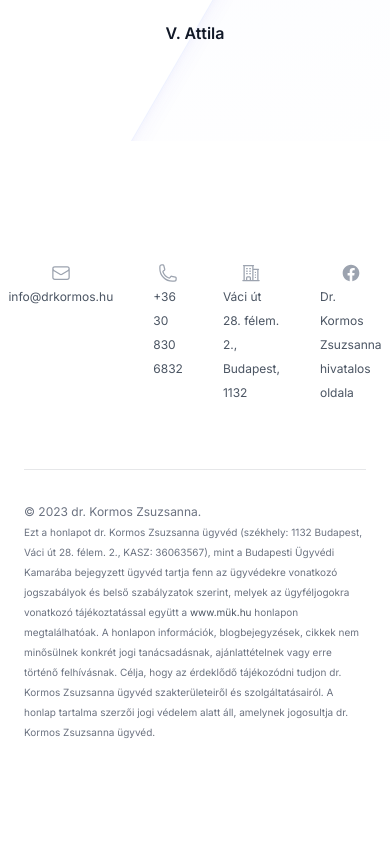
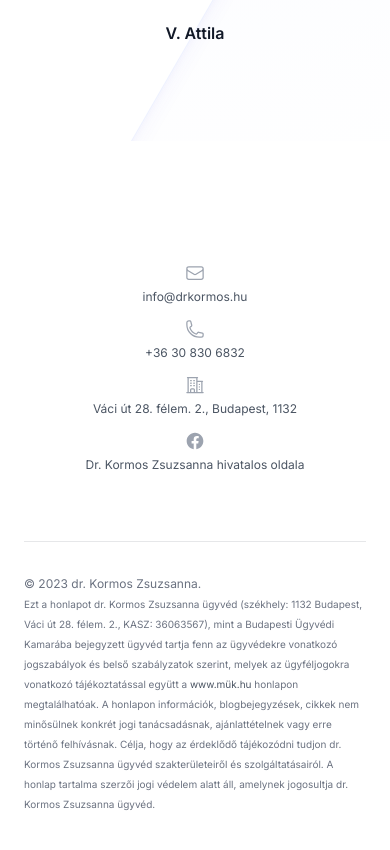
Before and after one commit to gabordobrei/drkormos.hu, a Next.js app: page / in a window 390 px wide. Shown: the part 2847-3697 px from the top of the page. Before the commit the page ends 3669 px from the top, so only its background shows below. Built offline with nearby package versions, Linux system fonts and the light colour scheme.

Commit message:
Make footer more responsive

```diff
--- a/src/app/(components)/Footer.tsx
+++ b/src/app/(components)/Footer.tsx
@@ -32,10 +32,10 @@ export default function Footer() {
   return (
     <footer className="bg-white">
       <div className="mx-auto max-w-7xl overflow-hidden px-6 py-20 sm:py-24 lg:px-8">
-        <div className="mt-10 flex justify-center space-x-10">
+        <div className="mt-10 grid gap-2 sm:grid-cols-2 md:grid-cols-4">
           {navigation.contact.map(it => (
+            <div key={it.name} className="flex justify-center text-center">
               <a
-              key={it.name}
                 title={it.name + ': ' + it.link.title}
                 href={it.link.href}
                 className="flex flex-col items-center text-gray-400 hover:text-gray-500"
@@ -44,6 +44,7 @@ export default function Footer() {
                 <it.icon className="h-6 w-5 text-gray-400 group-hover:text-gray-600" aria-hidden="true" />
                 <span className="text-xs leading-6 text-gray-600 group-hover:text-gray-900">{it.link.title}</span>
               </a>
+            </div>
           ))}
         </div>
         <div className="mt-16 border-t border-gray-900/10 pt-8">
```
Lines whose indentation alone changed are shown as unchanged.
